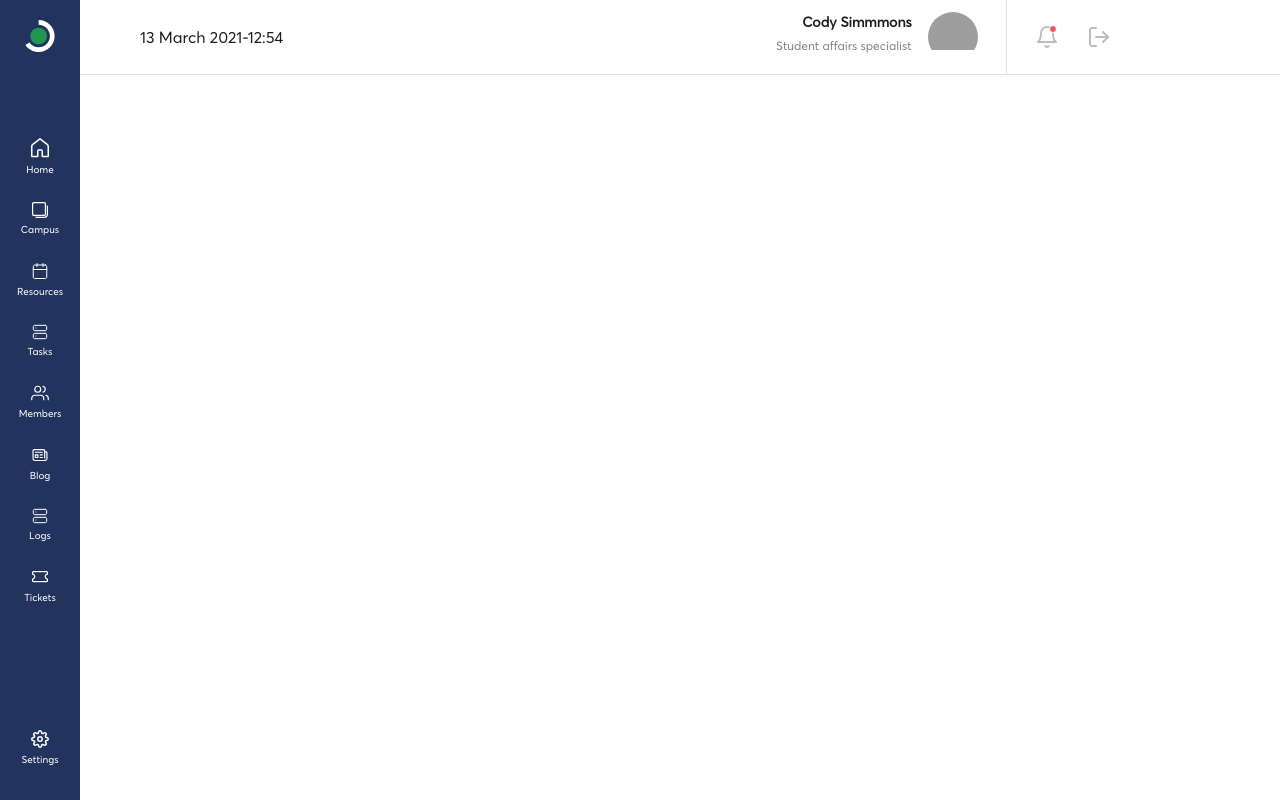
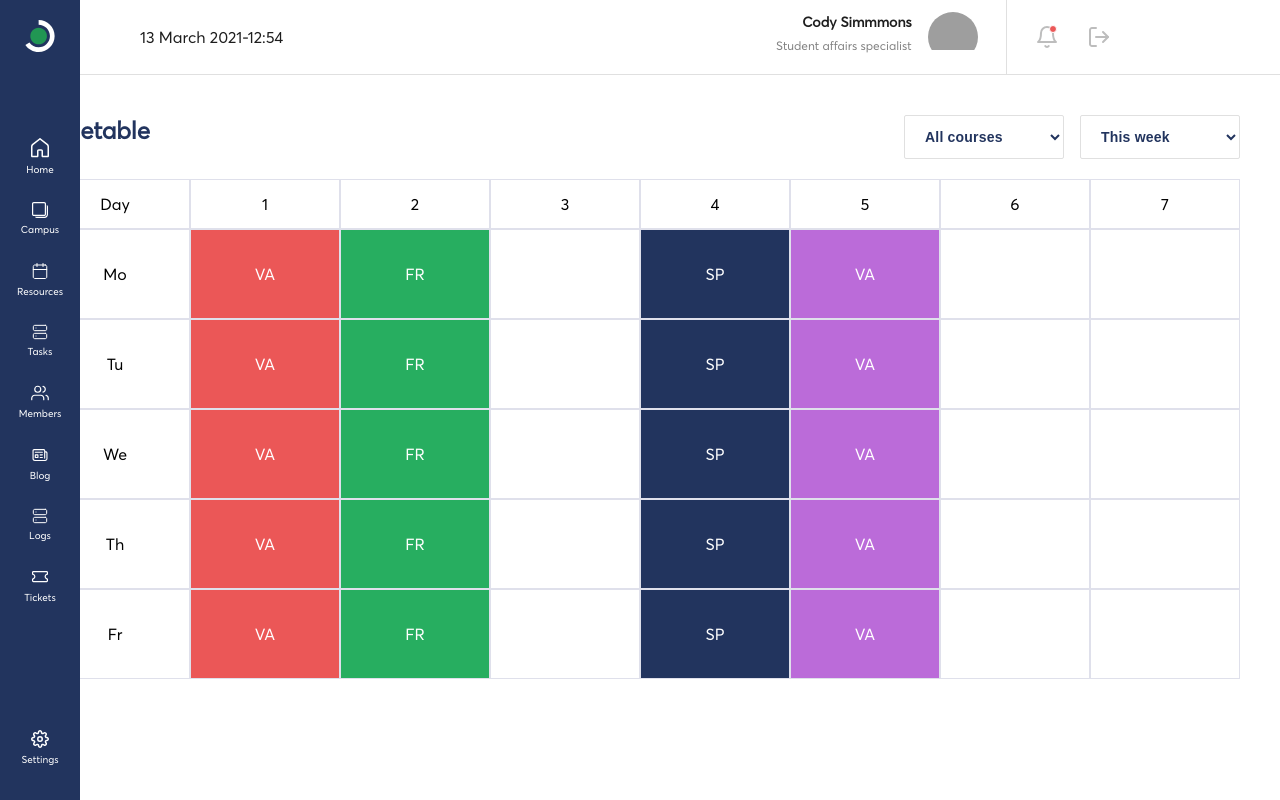
Before and after one commit to VirtuonUfaz/virtuonfront, a React (Create React App) app: page /time-table in a window 1280 px wide. Built offline with nearby package versions, Linux system fonts and the light colour scheme; grey boxes are pictures that could not be loaded.

Commit message:
Create static timetable

```diff
--- a/src/styles/Layout/_globals.scss
+++ b/src/styles/Layout/_globals.scss
@@ -62,3 +62,6 @@
 .bg-yellow {
   background: #f2c94c !important;
 }
+.bg-purple {
+  background: #bb6bd9 !important;
+}
--- a/src/styles/components/_forms.scss
+++ b/src/styles/components/_forms.scss
@@ -17,7 +17,11 @@
   border: 1px solid #e0e0e0;
   box-sizing: border-box;
   border-radius: 2px;
-  min-width: 320px;
+  min-width: 320px; // default widtt
+}
+
+.form-w-50 {
+  min-width: 160px;
 }
 //Checkbox
 .custom-checkbox-label {
@@ -53,30 +57,10 @@
   }
 }
 //Selector
-
-.custom-selector {
-  margin-left: 0.625rem;
-  font-size: 0.875rem;
-  line-height: 140%;
-  letter-spacing: 0.01em;
-  color: #001a34;
-  cursor: pointer;
-  position: relative;
-
-  ul {
-    border: 1px solid #f6f6f6;
-    background-color: white;
-    border-radius: 4px;
-    padding: 5px 0 10px 0px;
-    position: absolute;
-    top: 0;
-    li {
-      padding: 0 15px;
-      font-size: 14px;
-      line-height: 28px;
-      &:hover {
-        background-color: #ececec;
-      }
-    }
-  }
+select {
+  font-weight: 600;
+  font-size: 14px;
+  line-height: 20px;
+  letter-spacing: 0.2px;
+  color: #22345e;
 }
--- a/src/views/App.tsx
+++ b/src/views/App.tsx
@@ -1,8 +1,9 @@
-import React from "react";
+import React, { lazy } from "react";
 import { BrowserRouter as Router, Route, Switch } from "react-router-dom";
 import Layout from "components/Layout";
 
-const Home = React.lazy(() => import("./Home"));
+const Home = lazy(() => import("./Home"));
+const TimeTable = lazy(() => import("./TimeTable"));
 
 function App() {
   return (
@@ -12,6 +13,7 @@ function App() {
           <Layout>
             <Switch>
               <Route exact path="/" component={Home} />
+              <Route exact path="/time-table" component={TimeTable} />
             </Switch>
           </Layout>
         </React.Suspense>
--- /dev/null
+++ b/src/views/TimeTable/Table/index.tsx
@@ -0,0 +1,39 @@
+import React from "react";
+
+const Table = () => {
+  return (
+    <div className=" rounded">
+      <div className="flex">
+        <div className="flex-1 border text-center py-4">Day</div>
+        {[1, 2, 3, 4, 5, 6, 7].map((num, index) => (
+          <div key={index} className="flex-1 border text-center py-4">
+            {num}
+          </div>
+        ))}
+      </div>
+      {["Mo", "Tu", "We", "Th", "Fr"].map((days, index) => (
+        <div key={index} className="flex">
+          <div className="flex-1 border text-center py-9">{days}</div>
+          {[
+            { name: "VA", color: "red" },
+            { name: "FR", color: "green" },
+            { name: "", color: "" },
+            { name: "SP", color: "blue" },
+            { name: "VA", color: "purple" },
+            { name: "", color: "" },
+            { name: "", color: "" },
+          ].map((lesson, index) => (
+            <div
+              key={index}
+              className={`flex-1 border text-center py-9 bg-${lesson.color} text-white`}
+            >
+              {lesson.name}
+            </div>
+          ))}
+        </div>
+      ))}
+    </div>
+  );
+};
+
+export default Table;
--- /dev/null
+++ b/src/views/TimeTable/index.tsx
@@ -0,0 +1,27 @@
+import React from "react";
+import Table from "./Table";
+
+const Timetable = () => {
+  return (
+    <div className="py-10">
+      <div className="flex flex-jc-sb mb-5">
+        <h1 className="md-header">Timetable</h1>
+        <div className="flex gap-4">
+          <select className="form-input form-w-50">
+            <option value="0">All courses</option>
+            <option value="1">OOP</option>
+            <option value="2">AI</option>
+          </select>
+          <select className="form-input form-w-50">
+            <option value="0">This week</option>
+            <option value="1">Week 2</option>
+            <option value="2">Week 3</option>
+          </select>
+        </div>
+      </div>
+      <Table />
+    </div>
+  );
+};
+
+export default Timetable;
```
